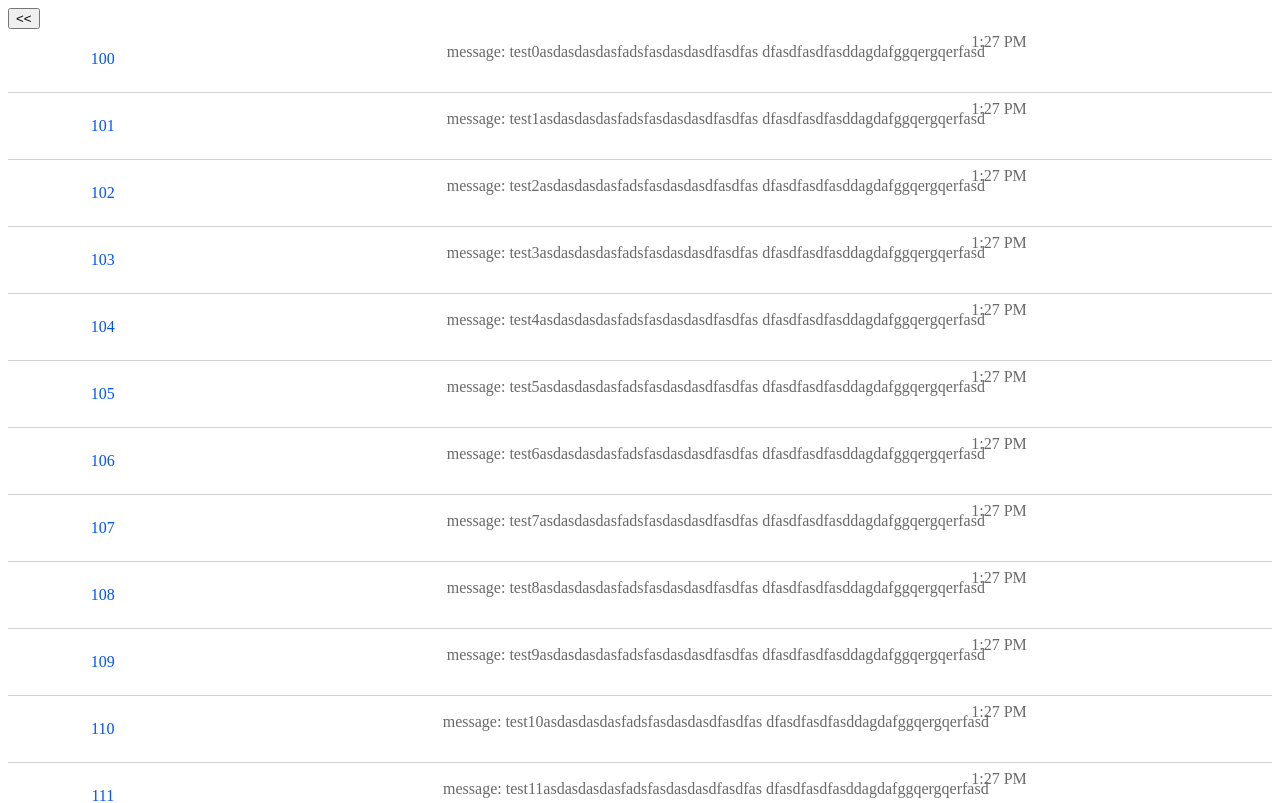
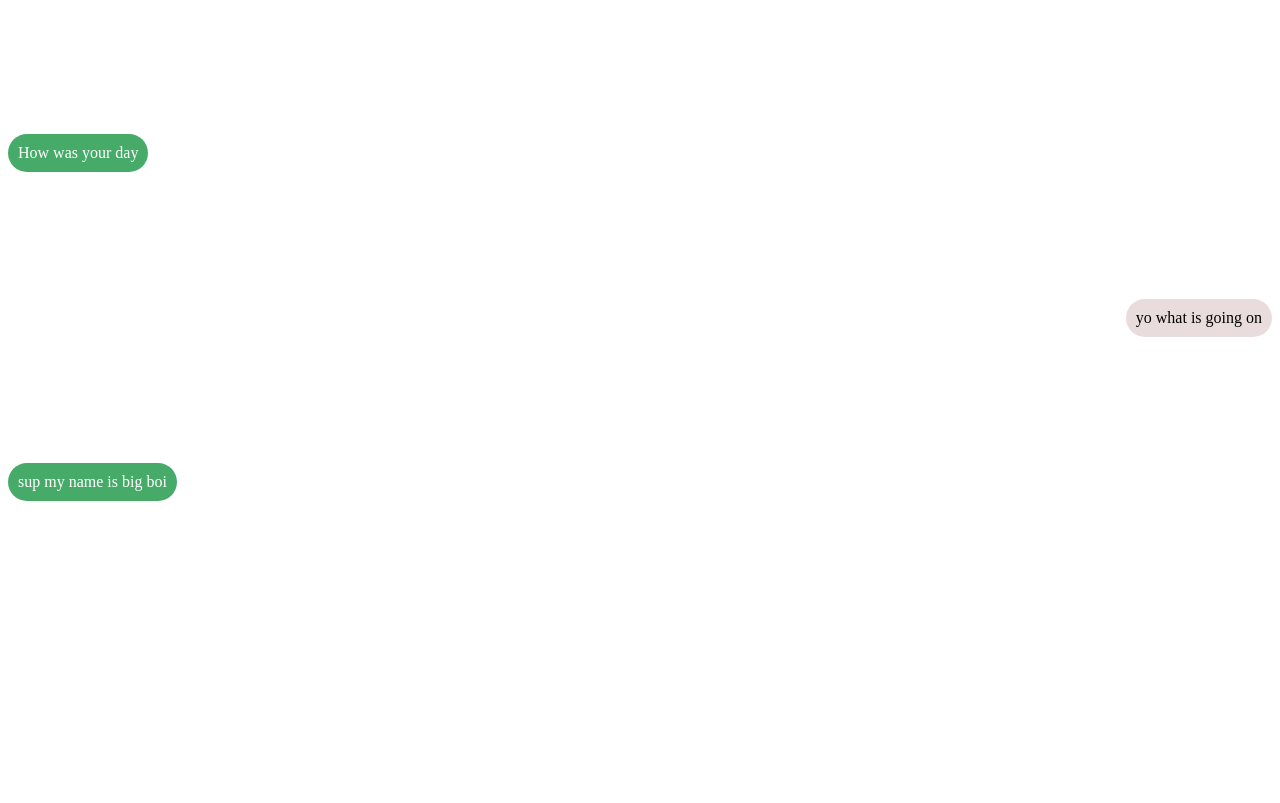
Before and after one commit to nano5/mobile-helper, a Vue app: page / in a window 1280 px wide. Shown: the top 803 px of the page. Built offline with nearby package versions, Linux system fonts and the light colour scheme.

Commit message:
testing out other screen

```diff
--- a/src/App.vue
+++ b/src/App.vue
@@ -1,8 +1,8 @@
 <template>
     <div>
-        <PatientRooms>
+        <Conversation>
 
-        </PatientRooms>
+        </Conversation>
     </div>
 </template>
 
--- a/src/components/Conversation.vue
+++ b/src/components/Conversation.vue
@@ -1,5 +1,21 @@
 <template>
-
+    <div class="conversation-box">
+        <div class="conversation1">
+            <div class="bubble1">
+                How was your day
+            </div>
+        </div>
+        <div class="conversation2">
+            <div class="bubble2">
+                yo what is going on
+            </div>
+        </div>
+        <div class="conversation1">
+            <div class="bubble1">
+                sup my name is big boi
+            </div>
+        </div>
+    </div>
 </template>
 
 <script>
@@ -9,5 +25,37 @@
 </script>
 
 <style scoped>
+    .conversation1 {
+        float: left;
+        position: relative;
+        margin-top: 10%;
+        width: 100%;
+    }
+    .conversation2 {
+        float: right;
+        position: relative;
+        margin-top: 10%;
+    }
 
+    .conversation-box {
+        margin: auto;
+        width: 100%;
+        overflow-y: auto;
+        overflow-x: hidden;
+    }
+
+    .bubble1 {
+        color: white;
+        display: inline-block;
+        background-color: #46ab68;
+        border-radius: 25px;
+        padding: 10px;
+    }
+
+    .bubble2 {
+        display: inline-block;
+        background-color: #e8dddc;
+        border-radius: 25px;
+        padding: 10px;
+    }
 </style>
```
Also changed, not shown: 1 other file (tests, documents, lock files or other folders).
